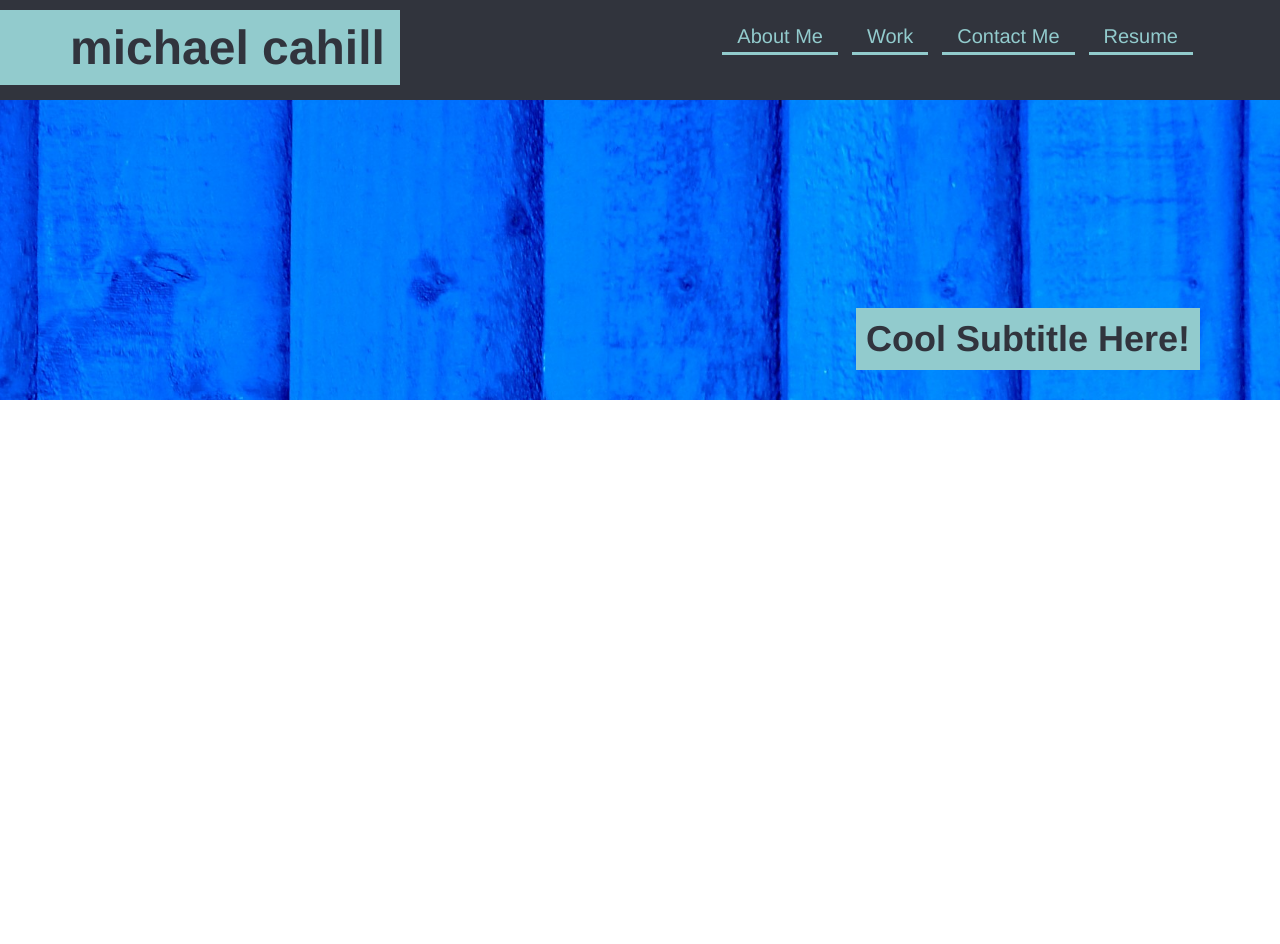
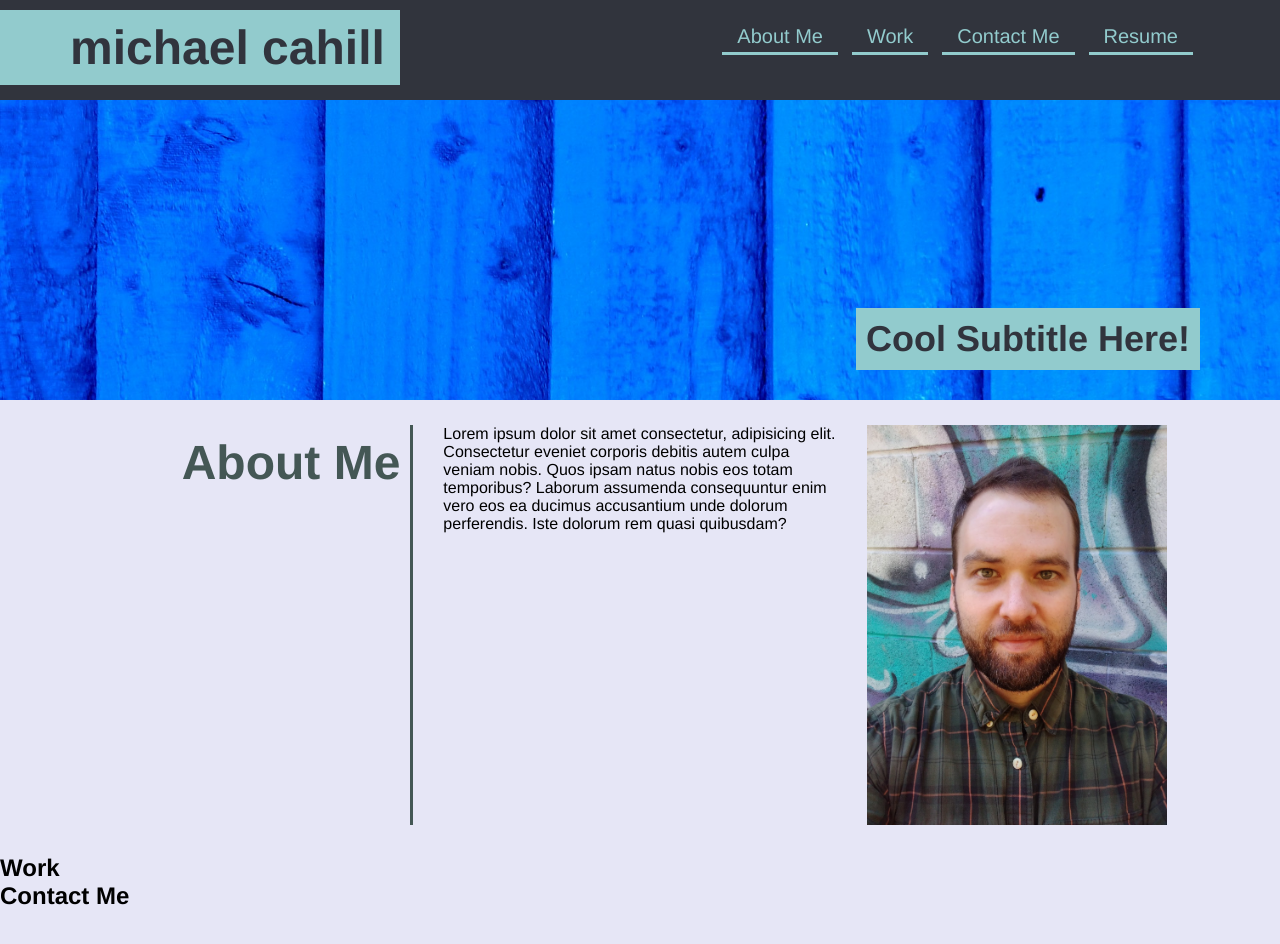
Before and after one commit to cahillmichael/mcahill-portfolio, a plain HTML site: page index.html in a window 1280 px wide. Before the commit the page ends 800 px from the top, so only its background shows below. Drawn offline with Linux system fonts and the light colour scheme.

Commit message:
styled about me section

```diff
--- a/assets/css/style.css
+++ b/assets/css/style.css
@@ -5,7 +5,7 @@
 }
 
 body {
-    color: #ededf6;
+    background-color: #e6e6f6;
     font-family: Helvetica, Arial, sans-serif;
 }
 
@@ -71,3 +71,54 @@ header nav ul li a {
     margin: 10px 80px 30px 0px;
     padding: 10px;
 }
+/* hero style end */
+
+/* about me style start */
+/* .section-title {
+    font-size: 48px;
+    color: #445755;
+    border-right: 5px solid;
+    padding: 10px 5px 10px 10px;
+    text-align: top;
+}
+
+.primary-border {
+    border-color: #445755;
+} */
+
+.about-me h2 {
+    font-size: 48px;
+    color: #445755;
+    border-color: #445755;
+    border-right: 3px solid;
+    padding: 10px;
+    text-align: right;
+    height: 400px;
+}
+
+.three-column {
+    display: flex;
+    justify-content: space-around;
+    flex-wrap: wrap;
+    margin: 10px 5px;
+}
+
+/* .three-column h2 {
+
+    margin: 15px;
+} */
+/*
+.three-column p {
+    flex: 1 1 300px;
+    margin: 15px;
+}
+
+.three-column img {
+    flex: 1 1 100px;
+    margin: 15px;
+} */
+
+.three-column > * {
+    flex: 1;
+    margin: 15px;
+}
--- a/index.html
+++ b/index.html
@@ -17,13 +17,13 @@
       <nav>
         <ul>
           <li>
-            <a href="#">About Me</a>
+            <a href="#about-me">About Me</a>
           </li>
           <li>
-            <a href="#">Work</a>
+            <a href="#work">Work</a>
           </li>
           <li>
-            <a href="#">Contact Me</a>
+            <a href="#contact-me">Contact Me</a>
           </li>
           <li>
             <a href="#">Resume</a>
@@ -40,27 +40,29 @@
     </section>
 
     <!-- about me section -->
-    <section>
-        <h2>
-
-        </h2>
-        <p></p>
-        <img>
+    <section id="about-me" class="about-me">
+      <div class="three-column">
+        <div>
+          <h2 class="section-title primary-border">About Me</h2>
+        </div>
+        <div>
+          <p>Lorem ipsum dolor sit amet consectetur, adipisicing elit. Consectetur eveniet corporis debitis autem culpa veniam nobis. Quos ipsam natus nobis eos totam temporibus? Laborum assumenda consequuntur enim vero eos ea ducimus accusantium unde dolorum perferendis. Iste dolorum rem quasi quibusdam?</p>
+        </div>
+        <div>
+          <img src="./assets/images/mcahill.jpeg" alt="michael cahill headshot" width="300">
+        </div>
+      </div>
     </section>
 
     <!-- work section -->
-    <section>
-        <h2>
-
-        </h2>
+    <section id="work" class=work>
+        <h2 class="section-title primary-border">Work</h2>
         <!-- cards -->
     </section>
 
     <!-- contact me sction -->
-    <section>
-        <h2>
-
-        </h2>
+    <section id="contact-me" class=contact-me>
+        <h2 class="section-title primary-border">Contact Me</h2>
         <nav>
           <ul>
             <li></li>
```
Also changed, not shown: assets/images/mcahill.jpeg (added), 1 other file.
